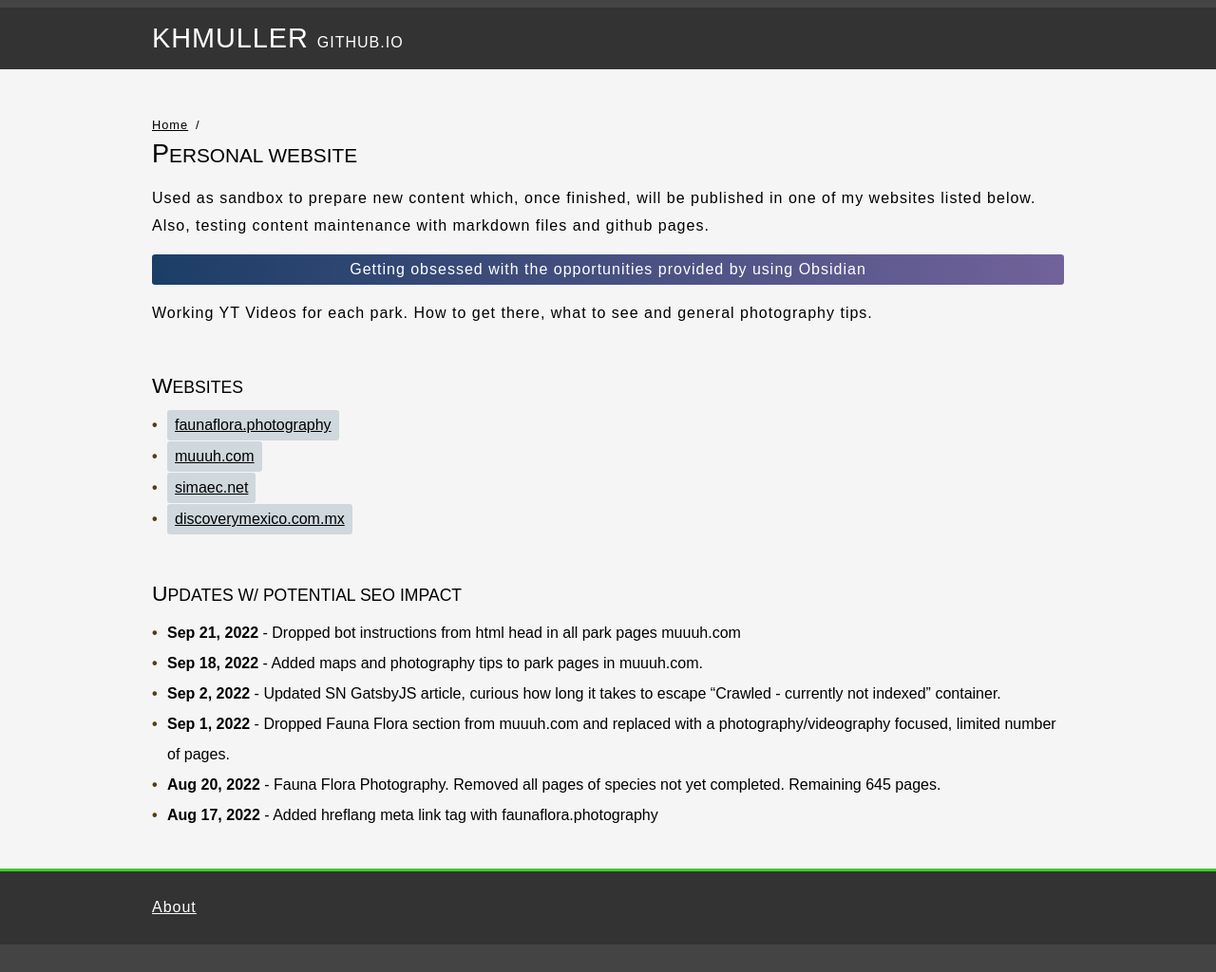
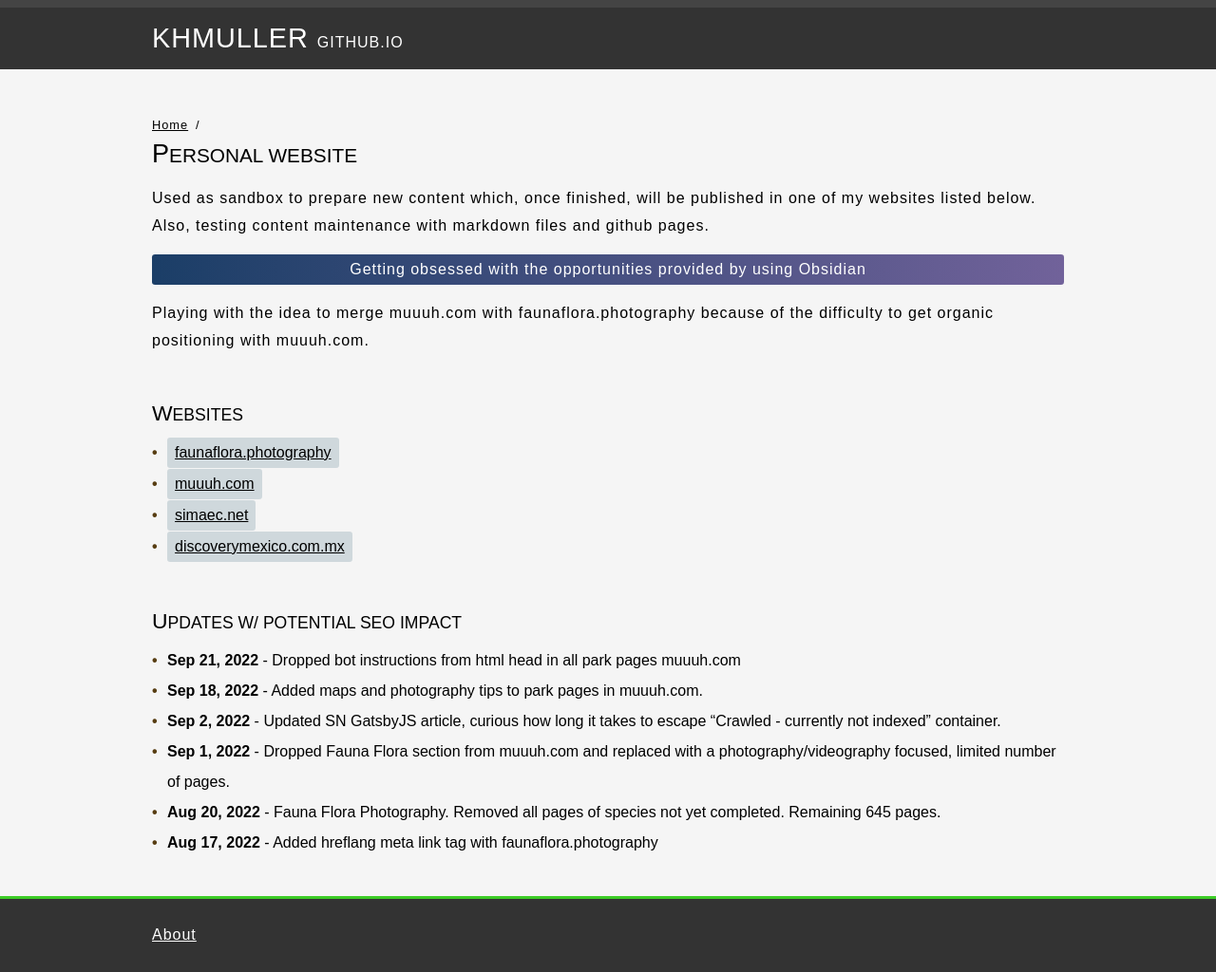
Before and after one commit to KHMuller/khmuller.github.io, a Jekyll site: the page built from index.md, in a window 1280 px wide. Shown: the whole page at 95% size. Built offline with Jekyll 4.4.1, drawn with Linux system fonts in a browser that asks for light colours; before the commit the page ends 995 px from its top, so only the background shows below that.

Commit message:
Friday Update

```diff
--- a/index.md
+++ b/index.md
@@ -12,7 +12,7 @@ Used as sandbox to prepare new content which, once finished, will be published i
 {: .enhanced}
 Getting obsessed with the opportunities provided by using Obsidian
 
-Working YT Videos for each park. How to get there, what to see and general photography tips.
+Playing with the idea to merge muuuh.com with faunaflora.photography because of the difficulty to get organic positioning with muuuh.com.
 
 ### Websites
 
```
